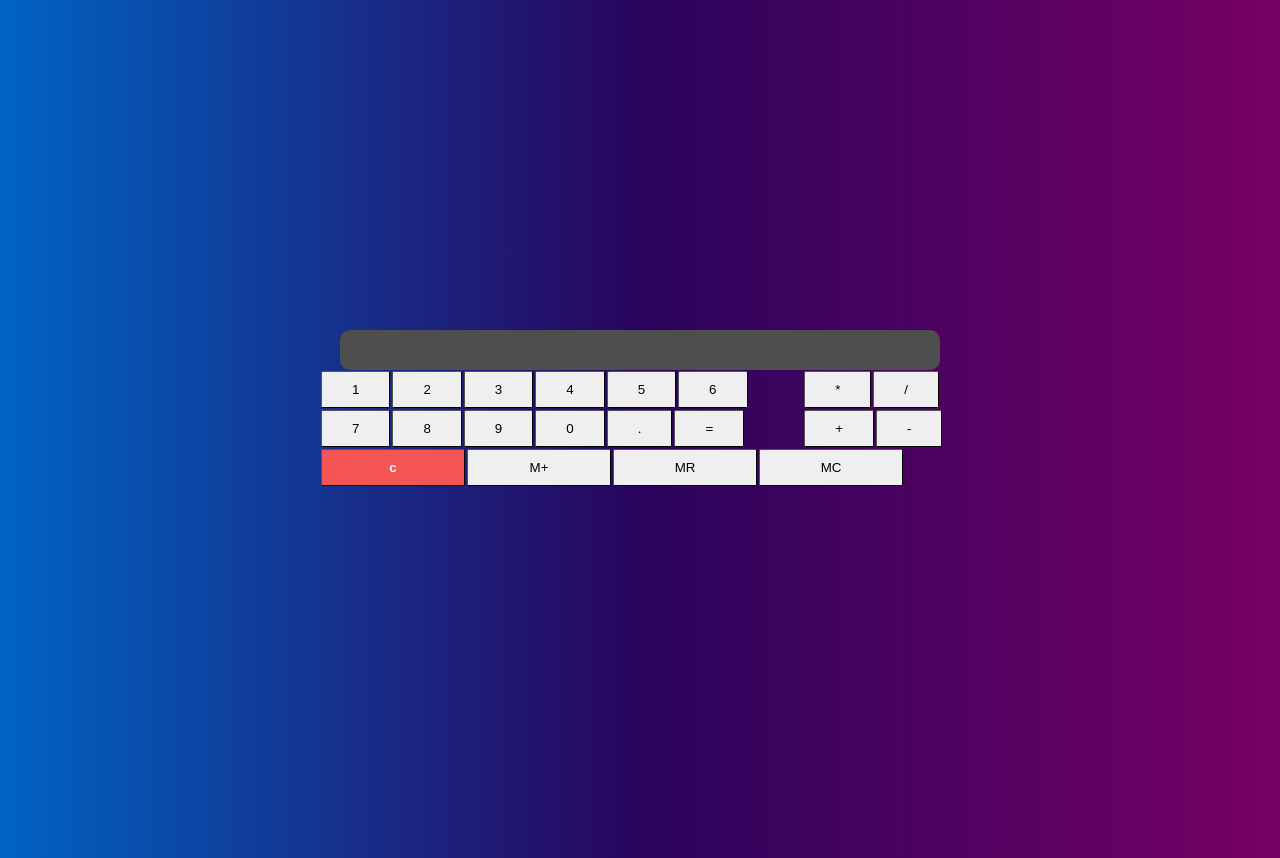
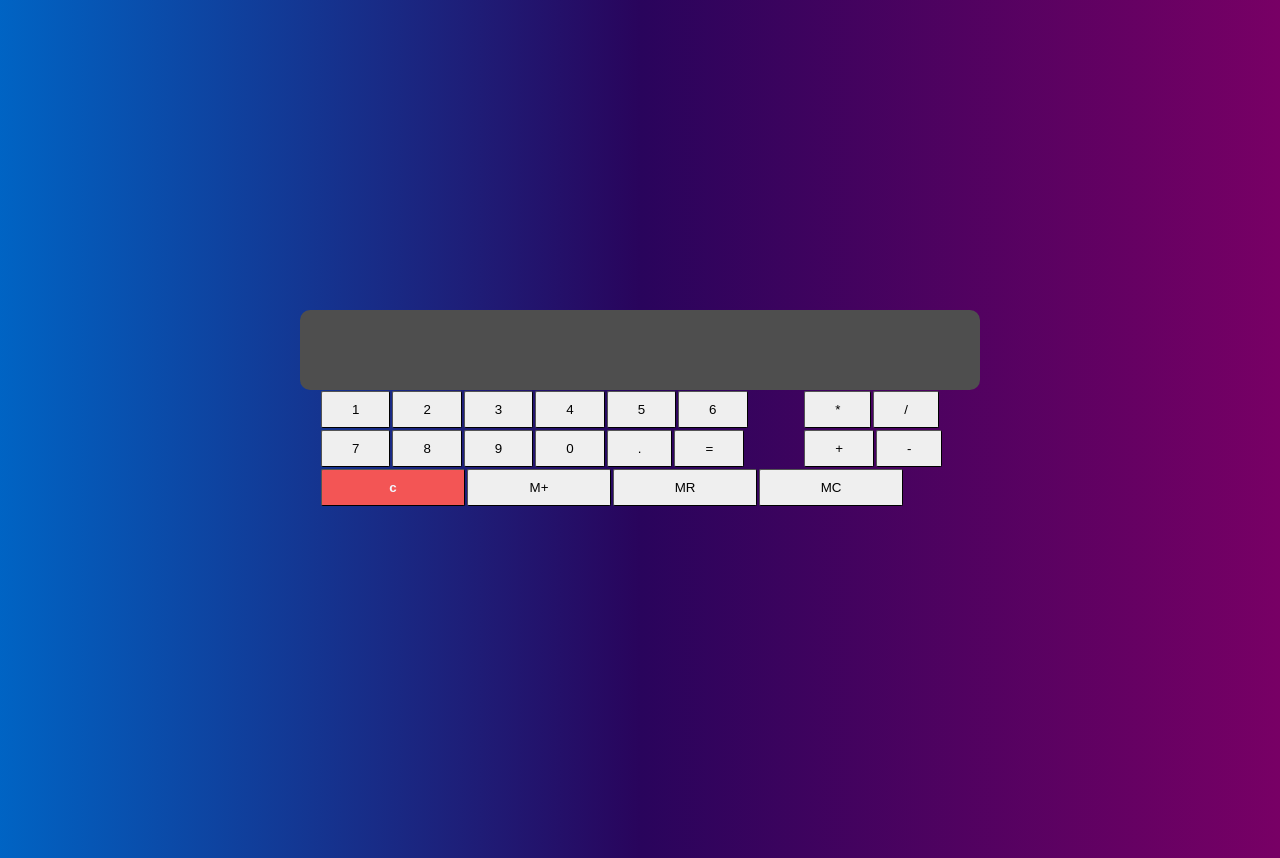
Before and after one commit to shashwata27/React-Calculator, a React (Create React App) app: page / in a window 1280 px wide. Built offline with nearby package versions, Linux system fonts and the light colour scheme.

Commit message:
changing css

```diff
--- a/src/css/style.css
+++ b/src/css/style.css
@@ -23,8 +23,9 @@
   padding: 20px;
   text-align: right;
   border-radius: 10px;
-  min-width: 70vh;
-  max-width: 80vh;
+  min-width: 80vh;
+  max-width: 90vh;
+  min-height: 5vh;
 }
 .buttons {
   min-width: 70vh;
```
